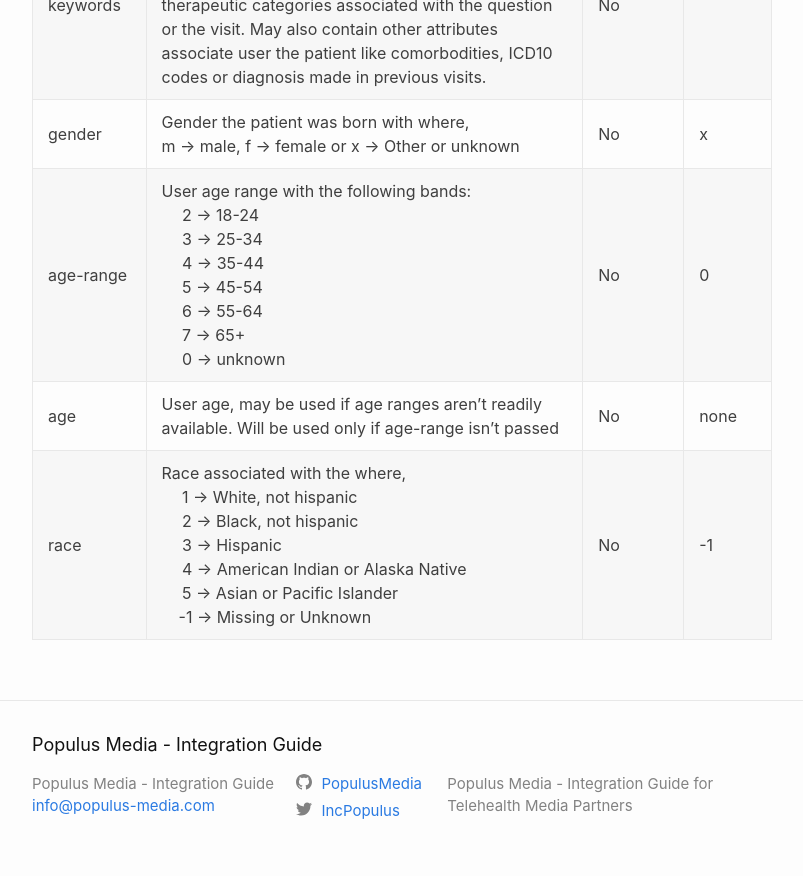
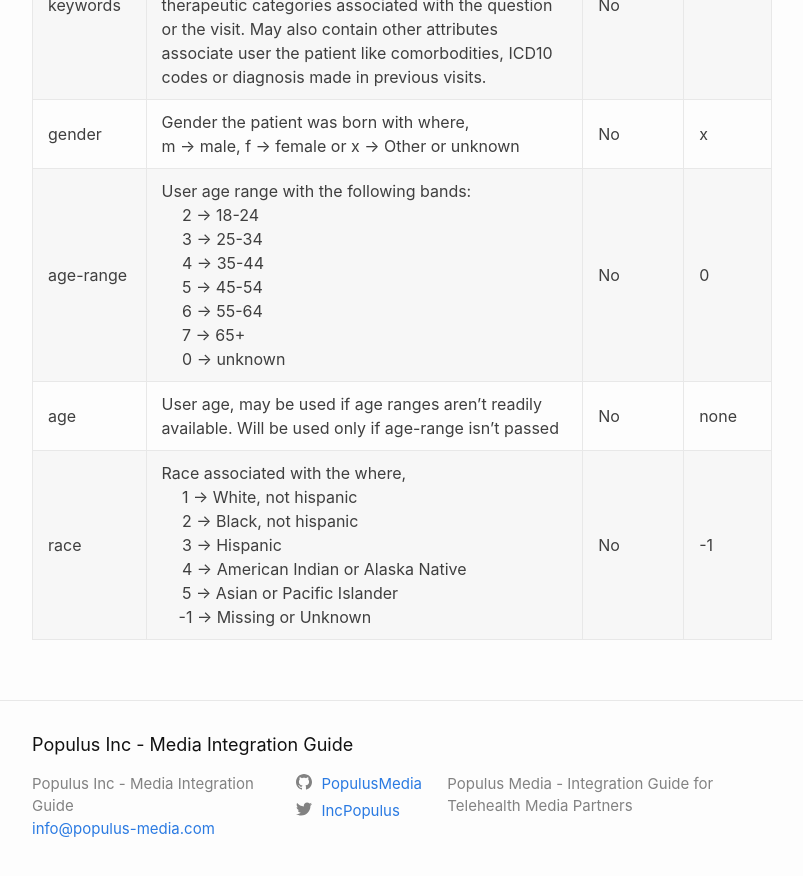
Before and after one commit to PopulusMedia/docs, a Jekyll site: the page docs/index.html, which Jekyll copies as it is, in a window 1280 px wide and 900 px high, scrolled down 1676 px. Shown: the top 876 px of the window, without its empty margins (238-1041 px from the left). Built offline with Jekyll 4.4.1, drawn with Linux system fonts in a browser that asks for light colours; some of the changed text lies outside the part shown.

Commit message:
sg: local build

```diff
--- a/docs/feed.xml
+++ b/docs/feed.xml
@@ -1,4 +1,4 @@
-<?xml version="1.0" encoding="utf-8"?><feed xmlns="http://www.w3.org/2005/Atom" ><generator uri="https://jekyllrb.com/" version="4.1.1">Jekyll</generator><link href="/docs/feed.xml" rel="self" type="application/atom+xml" /><link href="/docs/" rel="alternate" type="text/html" /><updated>2022-09-29T10:23:59-04:00</updated><id>/docs/feed.xml</id><title type="html">Populus Media - Integration Guide</title><subtitle>Populus Media - Integration Guide for Telehealth Media Partners  </subtitle><entry><title type="html">Welcome to Jekyll!</title><link href="/docs/jekyll/update/2020/10/14/welcome-to-jekyll.html" rel="alternate" type="text/html" title="Welcome to Jekyll!" /><published>2020-10-14T13:33:46-04:00</published><updated>2020-10-14T13:33:46-04:00</updated><id>/docs/jekyll/update/2020/10/14/welcome-to-jekyll</id><content type="html" xml:base="/docs/jekyll/update/2020/10/14/welcome-to-jekyll.html"><![CDATA[<p>You’ll find this post in your <code class="language-plaintext highlighter-rouge">_posts</code> directory. Go ahead and edit it and re-build the site to see your changes. You can rebuild the site in many different ways, but the most common way is to run <code class="language-plaintext highlighter-rouge">jekyll serve</code>, which launches a web server and auto-regenerates your site when a file is updated.</p>
+<?xml version="1.0" encoding="utf-8"?><feed xmlns="http://www.w3.org/2005/Atom" ><generator uri="https://jekyllrb.com/" version="4.1.1">Jekyll</generator><link href="/docs/feed.xml" rel="self" type="application/atom+xml" /><link href="/docs/" rel="alternate" type="text/html" /><updated>2023-01-06T23:48:11-05:00</updated><id>/docs/feed.xml</id><title type="html">Populus Inc - Media Integration Guide</title><subtitle>Populus Media - Integration Guide for Telehealth Media Partners  </subtitle><entry><title type="html">Welcome to Jekyll!</title><link href="/docs/jekyll/update/2020/10/14/welcome-to-jekyll.html" rel="alternate" type="text/html" title="Welcome to Jekyll!" /><published>2020-10-14T13:33:46-04:00</published><updated>2020-10-14T13:33:46-04:00</updated><id>/docs/jekyll/update/2020/10/14/welcome-to-jekyll</id><content type="html" xml:base="/docs/jekyll/update/2020/10/14/welcome-to-jekyll.html"><![CDATA[<p>You’ll find this post in your <code class="language-plaintext highlighter-rouge">_posts</code> directory. Go ahead and edit it and re-build the site to see your changes. You can rebuild the site in many different ways, but the most common way is to run <code class="language-plaintext highlighter-rouge">jekyll serve</code>, which launches a web server and auto-regenerates your site when a file is updated.</p>
 
 <p>Jekyll requires blog post files to be named according to the following format:</p>
 
--- a/docs/index.html
+++ b/docs/index.html
@@ -3,25 +3,25 @@
   <meta charset="utf-8">
   <meta http-equiv="X-UA-Compatible" content="IE=edge">
   <meta name="viewport" content="width=device-width, initial-scale=1"><!-- Begin Jekyll SEO tag v2.8.0 -->
-<title>Populus Media - Integration Guide | Populus Media - Integration Guide for Telehealth Media Partners</title>
+<title>Populus Inc - Media Integration Guide | Populus Media - Integration Guide for Telehealth Media Partners</title>
 <meta name="generator" content="Jekyll v4.1.1" />
-<meta property="og:title" content="Populus Media - Integration Guide" />
+<meta property="og:title" content="Populus Inc - Media Integration Guide" />
 <meta property="og:locale" content="en_US" />
 <meta name="description" content="Populus Media - Integration Guide for Telehealth Media Partners" />
 <meta property="og:description" content="Populus Media - Integration Guide for Telehealth Media Partners" />
 <link rel="canonical" href="/docs/" />
 <meta property="og:url" content="/docs/" />
-<meta property="og:site_name" content="Populus Media - Integration Guide" />
+<meta property="og:site_name" content="Populus Inc - Media Integration Guide" />
 <meta property="og:type" content="website" />
 <meta name="twitter:card" content="summary" />
-<meta property="twitter:title" content="Populus Media - Integration Guide" />
+<meta property="twitter:title" content="Populus Inc - Media Integration Guide" />
 <script type="application/ld+json">
-{"@context":"https://schema.org","@type":"WebSite","description":"Populus Media - Integration Guide for Telehealth Media Partners","headline":"Populus Media - Integration Guide","name":"Populus Media - Integration Guide","url":"/docs/"}</script>
+{"@context":"https://schema.org","@type":"WebSite","description":"Populus Media - Integration Guide for Telehealth Media Partners","headline":"Populus Inc - Media Integration Guide","name":"Populus Inc - Media Integration Guide","url":"/docs/"}</script>
 <!-- End Jekyll SEO tag -->
-<link rel="stylesheet" href="/docs/assets/main.css"><link type="application/atom+xml" rel="alternate" href="/docs/feed.xml" title="Populus Media - Integration Guide" /></head>
+<link rel="stylesheet" href="/docs/assets/main.css"><link type="application/atom+xml" rel="alternate" href="/docs/feed.xml" title="Populus Inc - Media Integration Guide" /></head>
 <body><header class="site-header" role="banner">
 
-  <div class="wrapper"><a class="site-title" rel="author" href="/docs/">Populus Media - Integration Guide</a><nav class="site-nav">
+  <div class="wrapper"><a class="site-title" rel="author" href="/docs/">Populus Inc - Media Integration Guide</a><nav class="site-nav">
         <input type="checkbox" id="nav-trigger" class="nav-trigger" />
         <label for="nav-trigger">
           <span class="menu-icon">
@@ -172,12 +172,12 @@
 
   <div class="wrapper">
 
-    <h2 class="footer-heading">Populus Media - Integration Guide</h2>
+    <h2 class="footer-heading">Populus Inc - Media Integration Guide</h2>
 
     <div class="footer-col-wrapper">
       <div class="footer-col footer-col-1">
         <ul class="contact-list">
-          <li class="p-name">Populus Media - Integration Guide</li><li><a class="u-email" href="mailto:info@populus-media.com">info@populus-media.com</a></li></ul>
+          <li class="p-name">Populus Inc - Media Integration Guide</li><li><a class="u-email" href="mailto:info@populus-media.com">info@populus-media.com</a></li></ul>
       </div>
 
       <div class="footer-col footer-col-2"><ul class="social-media-list"><li><a href="https://github.com/PopulusMedia"><svg class="svg-icon"><use xlink:href="/docs/assets/minima-social-icons.svg#github"></use></svg> <span class="username">PopulusMedia</span></a></li><li><a href="https://www.twitter.com/IncPopulus"><svg class="svg-icon"><use xlink:href="/docs/assets/minima-social-icons.svg#twitter"></use></svg> <span class="username">IncPopulus</span></a></li></ul>
```
Also changed, not shown: docs/404.html (+9 -9 lines), docs/html.html (+6 -6 lines), docs/javascript.html (+6 -6 lines), docs/jekyll/update/2020/10/14/welcome-to-jekyll.html (+6 -6 lines).
